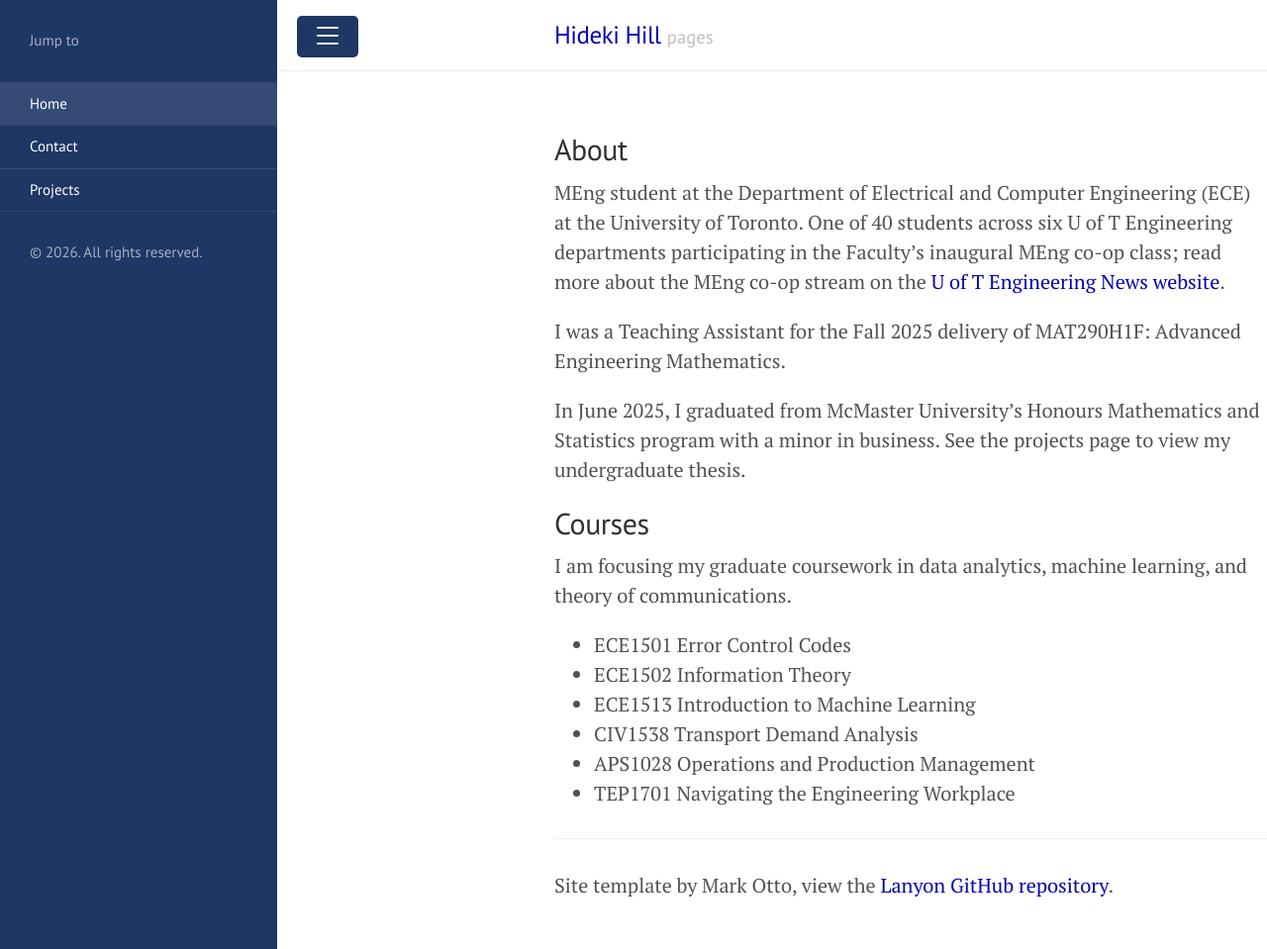
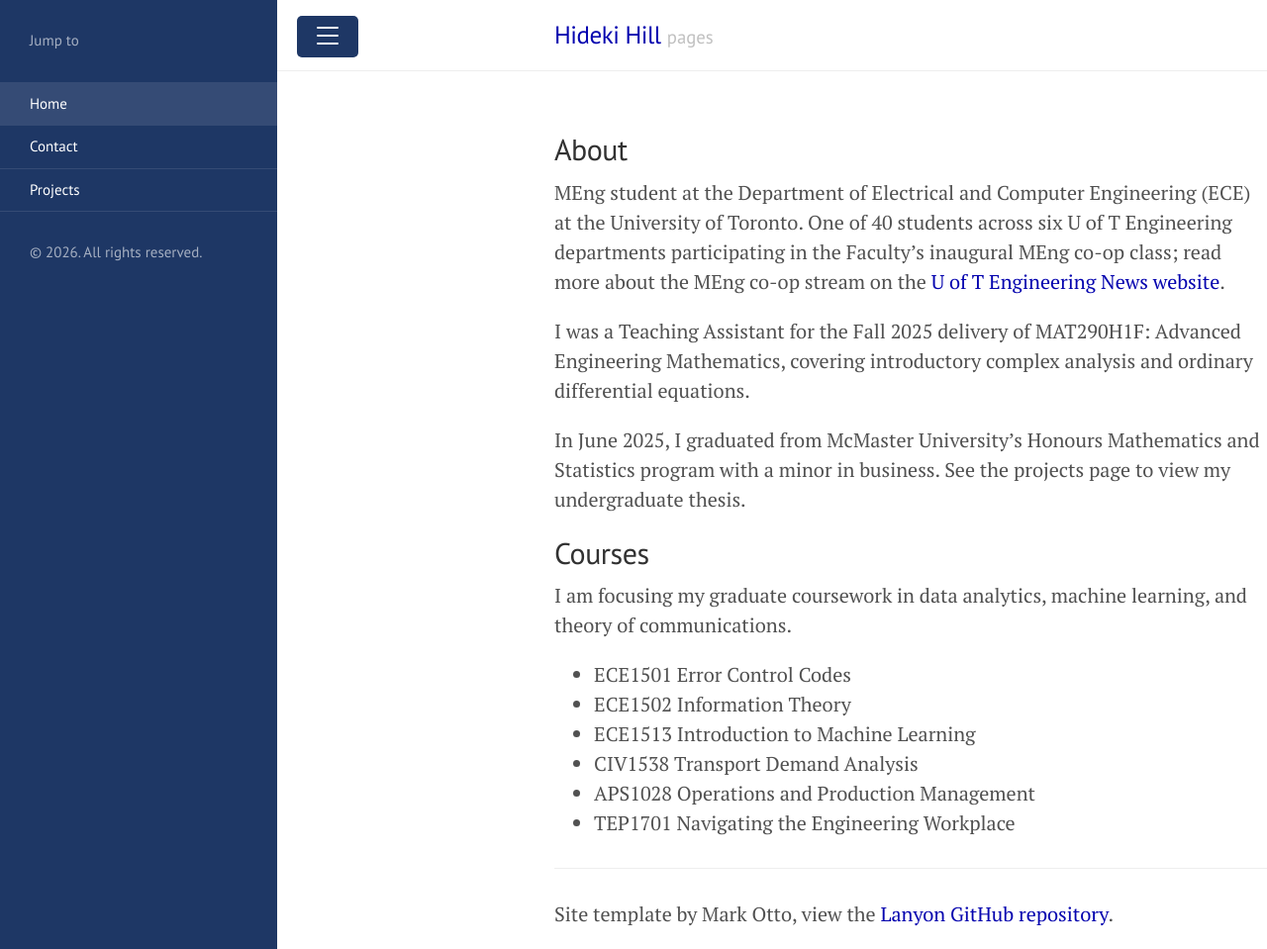
Before and after one commit to hidekihill/hidekihill.github.io, a Jekyll site: the page built from index.md, in a window 1280 px wide and 959 px high. Shown: the whole window at 99% size. Built offline with Jekyll 4.4.1, drawn with Linux system fonts in a browser that asks for light colours.

Commit message:
Update index.md

```diff
--- a/index.md
+++ b/index.md
@@ -5,7 +5,7 @@ title: Home
 ## About
 MEng student at the Department of Electrical and Computer Engineering (ECE) at the University of Toronto. One of 40 students across six U of T Engineering departments participating in the Faculty's inaugural MEng co-op class; read more about the MEng co-op stream on the [U of T Engineering News website](https://news.engineering.utoronto.ca/new-meng-co-op-program-expands-opportunities-for-graduate-students-to-gain-on-the-job-experience/).
 
-I was a Teaching Assistant for the Fall 2025 delivery of MAT290H1F: Advanced Engineering Mathematics.
+I was a Teaching Assistant for the Fall 2025 delivery of MAT290H1F: Advanced Engineering Mathematics, covering introductory complex analysis and ordinary differential equations.
 
 In June 2025, I graduated from McMaster University's Honours Mathematics and Statistics program with a minor in business. See the projects page to view my undergraduate thesis.
 
@@ -18,7 +18,7 @@ I am focusing my graduate coursework in data analytics, machine learning, and th
 * APS1028 Operations and Production Management
 * TEP1701 Navigating the Engineering Workplace
 
-<hr size="5">
+<hr size="1">
 
 Site template by Mark Otto, view the [Lanyon GitHub repository](https://github.com/poole/lanyon).
 
```
